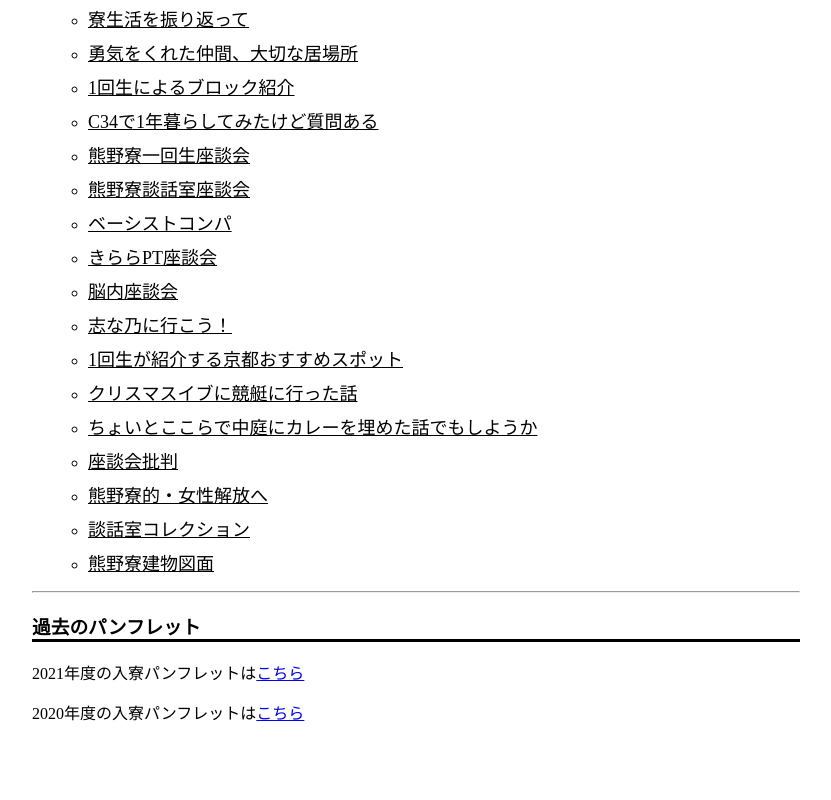
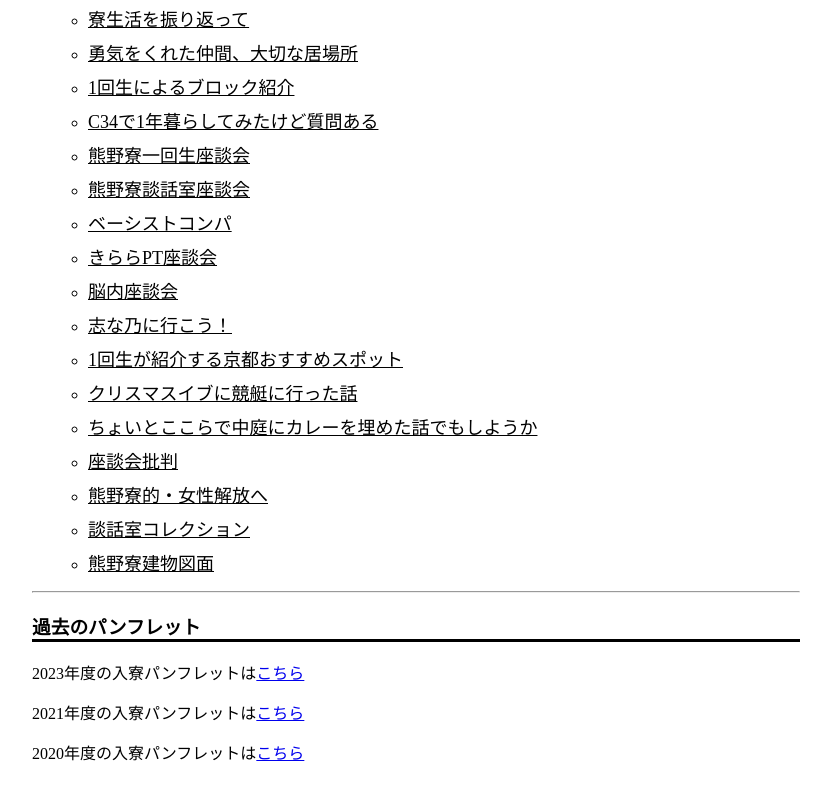
Before and after one commit to kumano-dormitory/kumanoryo-pamphlet-2024, a plain HTML site: page index.html in a window 1280 px wide. Shown: the part 1244-2044 px from the top of the page, without its empty margins (224-1055 px from the left). Before the commit the page ends 2018 px from the top, so only its background shows below. Drawn offline with Linux system fonts and the light colour scheme; a script that the page names is missing.

Commit message:
fix index

```diff
--- a/index.html
+++ b/index.html
@@ -65,6 +65,7 @@
         </ul>
         <hr>
         <h3>過去のパンフレット</h3>
+        <p>2023年度の入寮パンフレットは<a href="https://kumanoryo-pamphlet-2023.netlify.com/">こちら</a></p>
         <p>2021年度の入寮パンフレットは<a href="https://kumanoryo-pamphlet-2021.netlify.com/">こちら</a></p>
         <p>2020年度の入寮パンフレットは<a href="https://kumanoryo-pamphlet-2020.netlify.com/">こちら</a></p>
       </div>
```
